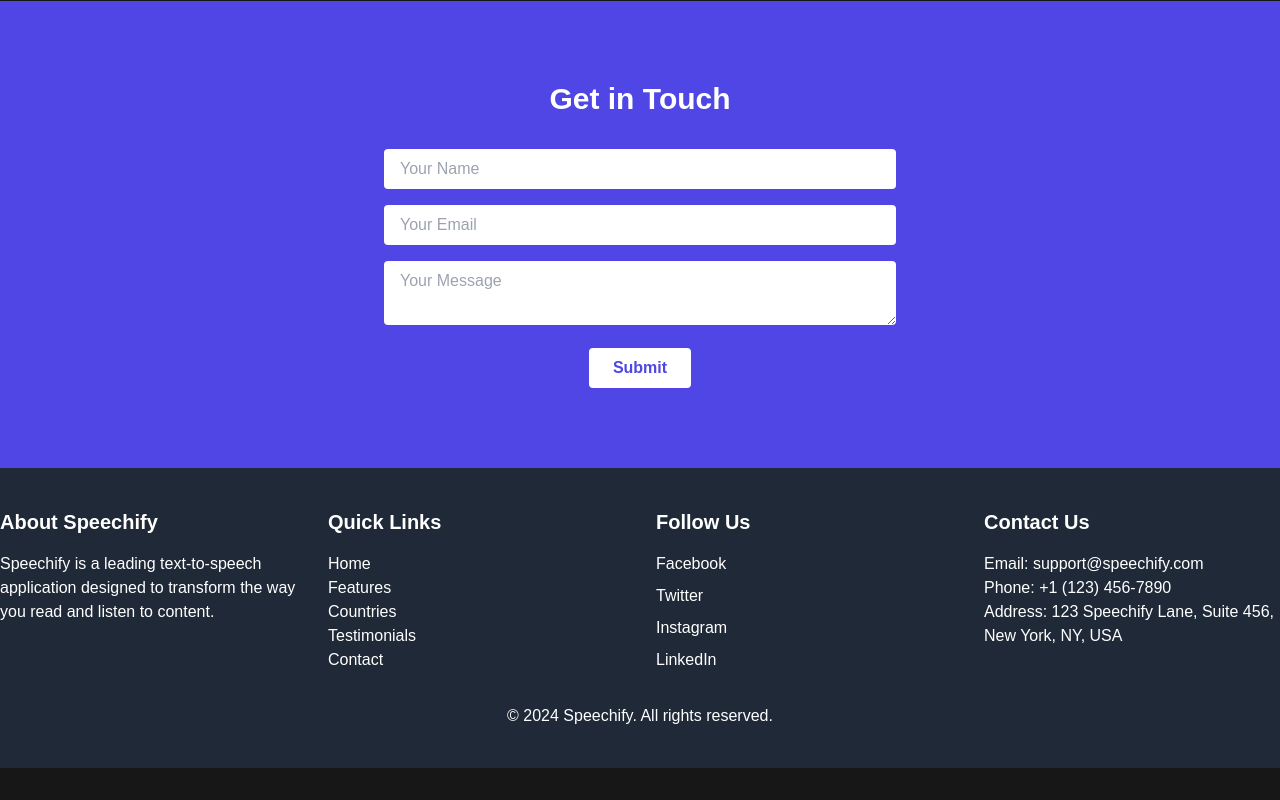
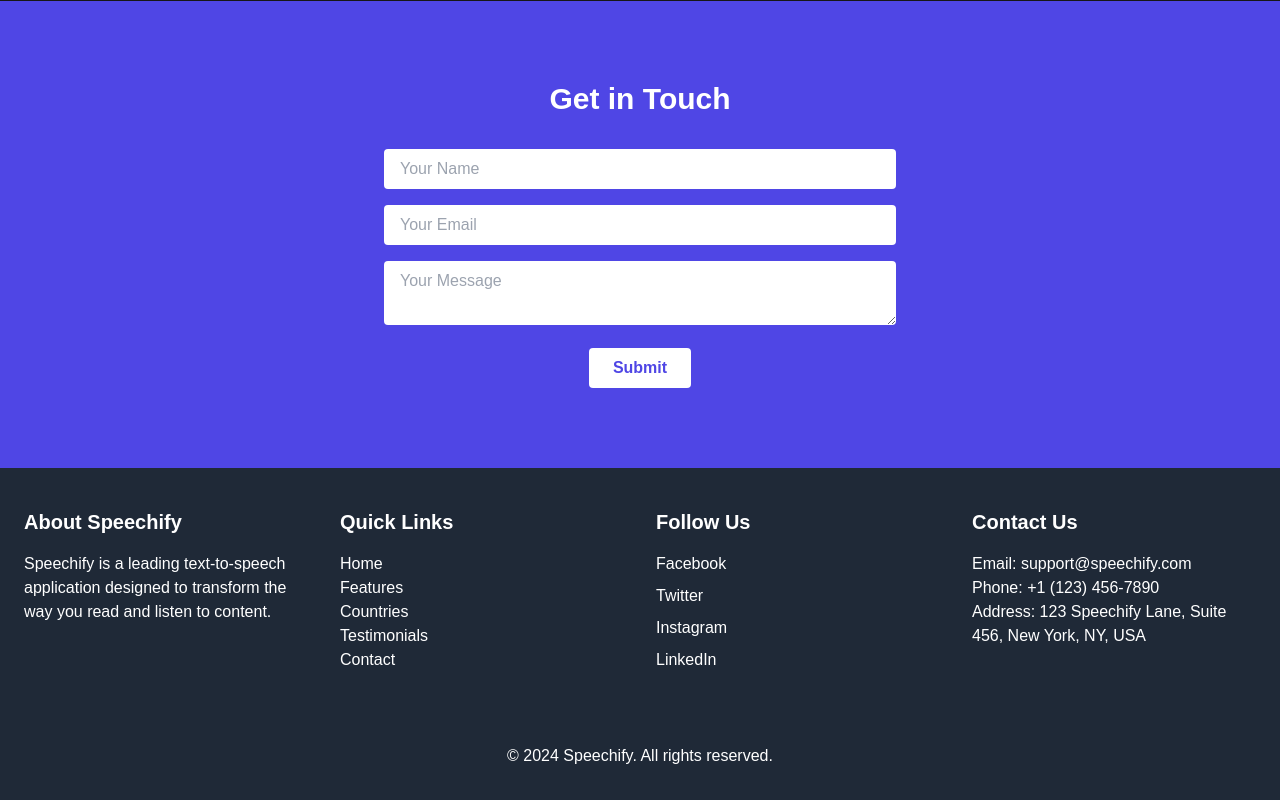
Before and after one commit to dchobarkar/speechify-landing-page, a Next.js app: page / in a window 1280 px wide. Shown: the part 1399-2199 px from the top of the page. Before the commit the page ends 2167 px from the top, so only its background shows below. Built offline with nearby package versions, Linux system fonts and the light colour scheme.

Commit message:
add footer section

```diff
--- a/app/ui/components/Footer/Footer.tsx
+++ b/app/ui/components/Footer/Footer.tsx
@@ -1,7 +1,7 @@
 const Footer = () => {
   return (
-    <footer className="bg-gray-800 text-white py-10">
-      <div className="container mx-auto grid grid-cols-1 md:grid-cols-4 gap-8">
+    <footer className="bg-gray-800 text-white">
+      <div className="container mx-auto px-6 py-10 grid grid-cols-1 md:grid-cols-4 gap-8">
         {/* Company Information */}
         <div>
           <h3 className="font-bold text-xl mb-4">About Speechify</h3>
@@ -80,7 +80,7 @@
       </div>
 
       {/* Footer Bottom */}
-      <div className="text-center mt-8">
+      <div className="text-center py-8">
         <p>&copy; 2024 Speechify. All rights reserved.</p>
       </div>
     </footer>
```
